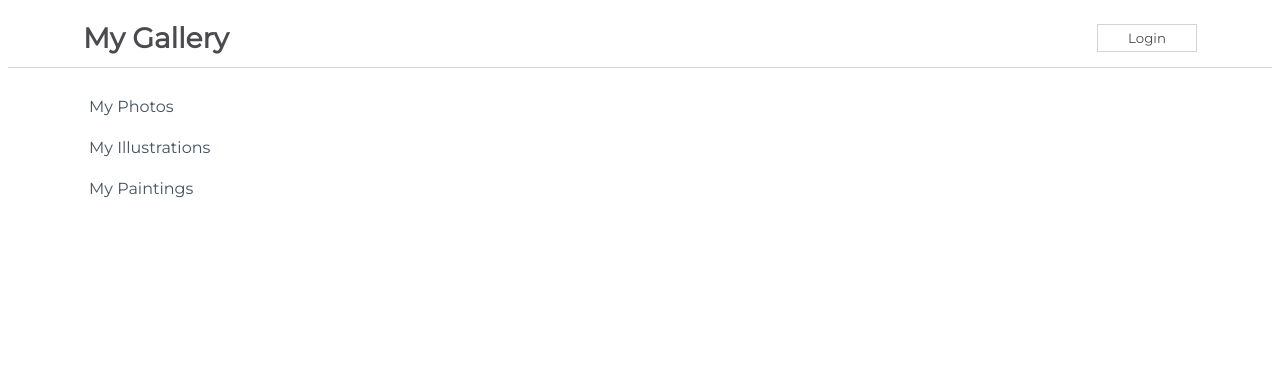
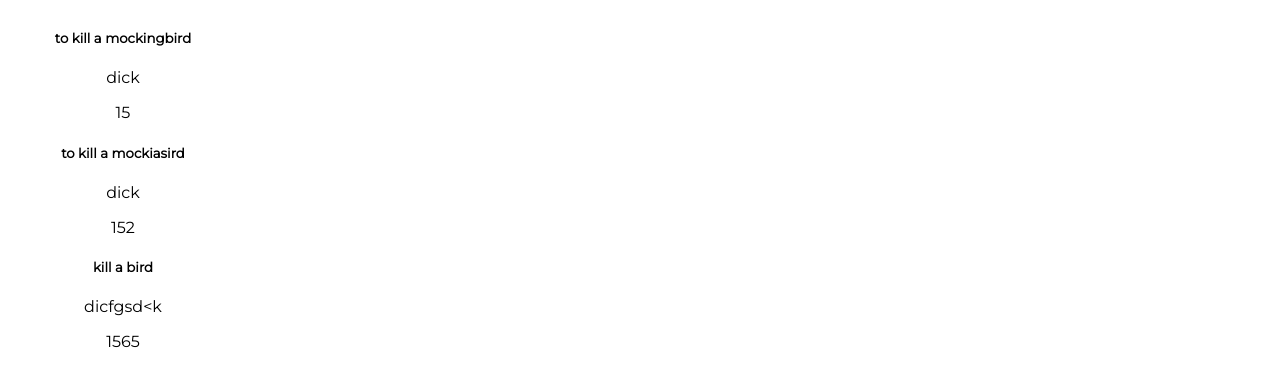
Before and after one commit to jindah/react-challenge-new, a React (Create React App) app in the folder my-app/: page / in a window 1280 px wide. Shown: the top 386 px of the page. Built offline with nearby package versions, Linux system fonts and the light colour scheme.

Commit message:
saving progress

```diff
--- a/my-app/src/App.js
+++ b/my-app/src/App.js
@@ -1,14 +1,16 @@
 import css from './App.module.css';
-import Linkit from './components/Sidebar.js';
+// import Linkit from './components/Sidebar.js';
 // import NavBarSimple from './components/NavBarSimple.js';
-import NavBarForm from './components/NavBarForm.js';
+// import NavBarForm from './components/NavBarForm.js';
+import RenderingLists from './components/RenderingLists';
 
 function App() {
   return (
     <div className={css.App}>
-      <div><Linkit /></div>
+      {/* <div><Linkit /></div> */}
       {/* <div><NavBarSimple /></div> */}
-      <NavBarForm />
+      {/* <NavBarForm /> */}
+      <RenderingLists />
     </div>
   );
 }
--- /dev/null
+++ b/my-app/src/components/Book.js
@@ -0,0 +1,14 @@
+import React from 'react'
+
+function Book(props) {
+    const book = props.book
+  return (
+    <div>
+        <h5>{book.title}</h5>
+        <p>{book.author}</p>
+        <p>{book.pages}</p>
+    </div>
+  )
+}
+
+export default Book
--- /dev/null
+++ b/my-app/src/components/RenderingLists.js
@@ -0,0 +1,32 @@
+import React from 'react'
+import Book from './Book.js'
+
+function RenderingLists() {
+    const books = [
+        {
+            title: 'to kill a mockingbird',
+            author: 'dick',
+            pages: 15
+        },
+        {
+            title: 'to kill a mockiasird',
+            author: 'dick',
+            pages: 152
+        },
+        {
+            title: 'kill a bird',
+            author: 'dicfgsd<k',
+            pages: 1565
+        },
+    ]
+
+  return (
+    <div>
+        {books.map(book => {
+            return <Book key={book.title} book={book}/>
+        })}
+    </div>
+  )
+}
+
+export default RenderingLists
```
